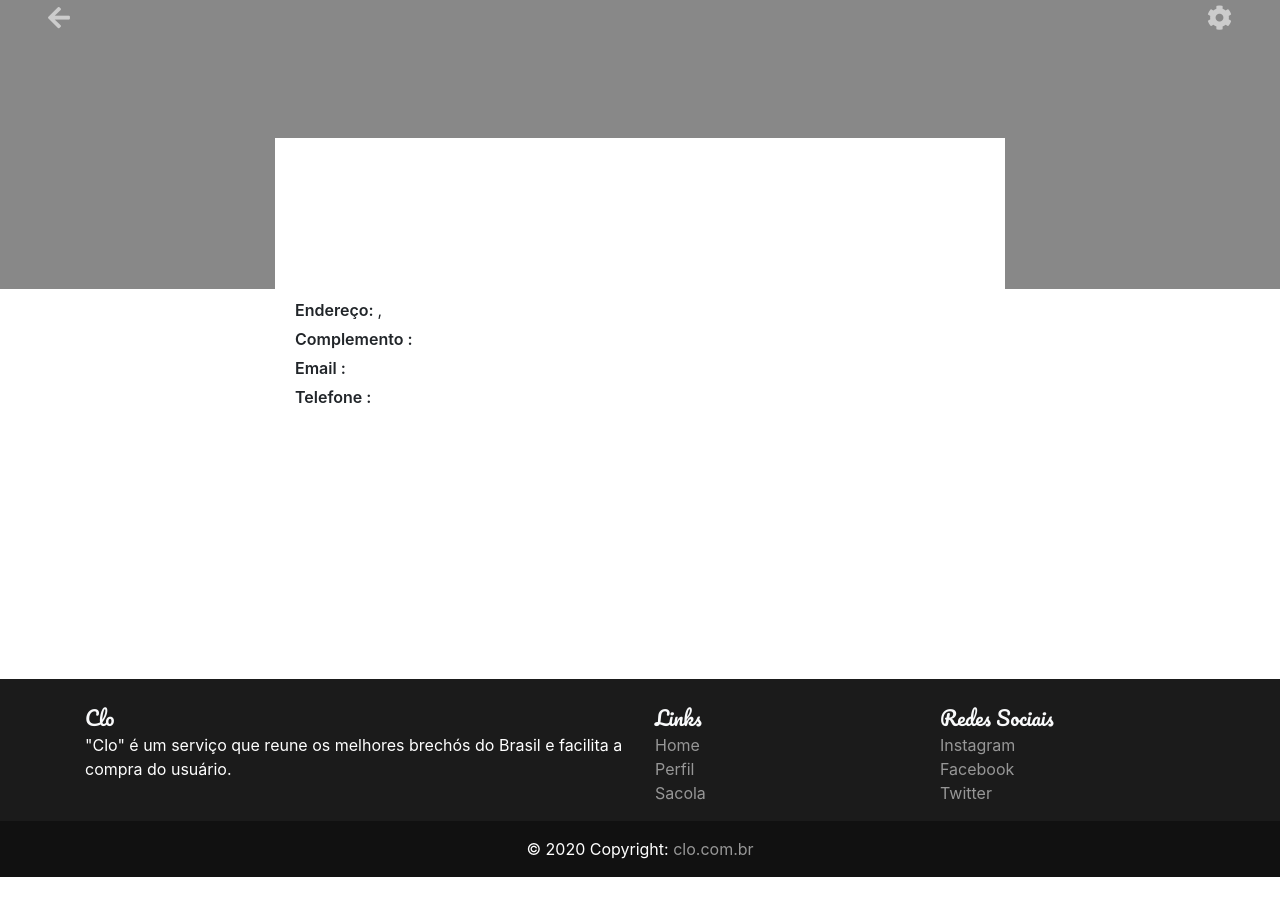
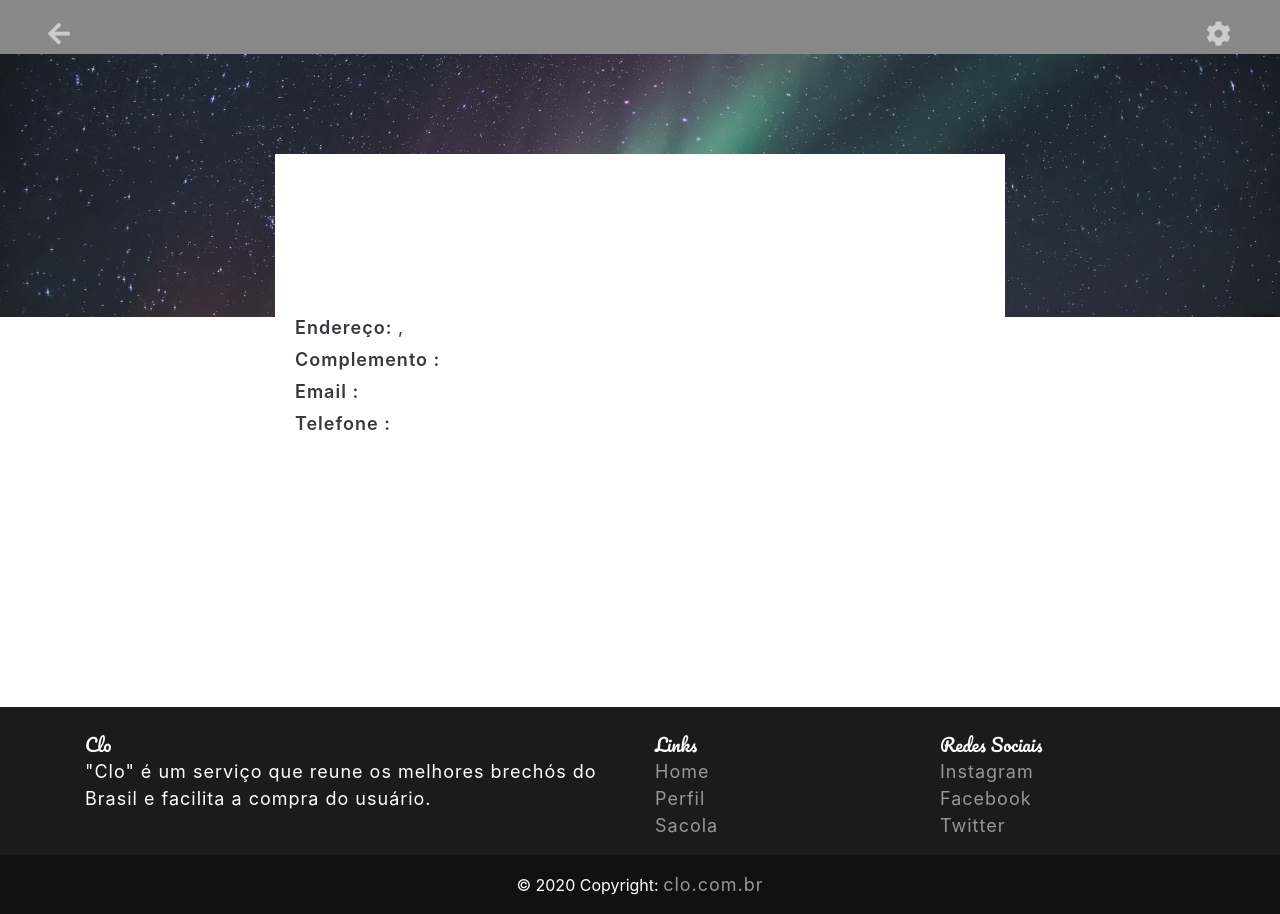
Before and after one commit to GuilhermeTavares21/tccclo, a plain HTML site: page tcc/pages/user-profile.html in a window 1280 px wide. Before the commit the page ends 877 px from the top, so only its background shows below. Drawn offline with nearby package versions, Linux system fonts and the light colour scheme; no server answers.

Commit message:
Modificando UserProfile

```diff
--- a/tcc/css/profile.css
+++ b/tcc/css/profile.css
@@ -28,6 +28,8 @@
 .hdr h1,h2,h3,h4,h5,h6,p,a,ul,span,li,img,input,button {
     margin: 0;
     padding: 0;
+    font-size: 18px;
+    letter-spacing: 1px;
 }
 
 .hdr h1,h2,h3,h4,h5,h6 {
@@ -52,7 +54,7 @@
 }
 
 .hdr h2 {
-    font-size: 2.2em;
+    font-size: 2.7em;
     line-height: 1.1;
 }
 
@@ -246,7 +248,8 @@ b.max-bold {
     position: relative;
     background-size: cover;
     z-index: 1;
-    background: #aaaaaa;
+    background-image: url(../images/userBanner.jpg);
+    opacity: 90%;
 }
 
 .intro-section2:before {
@@ -310,7 +313,7 @@ b.max-bold {
 
 .star-rating ul>li{
     color: #ffb11f;
-    font-size: 2em;
+    font-size: 3em;
 }
 
 .star-rating2 ul>li{
--- a/tcc/pages/user-profile.html
+++ b/tcc/pages/user-profile.html
@@ -35,8 +35,8 @@
 
 	<div class="container-fluid bgbtns">
 		<div class="row btns px-5">
-			<a class="btn02" href="../index.html"><i class="fas fa-arrow-left"></i></a>
-			<a class="btn01 ml-auto" href="../pages/edit-profile.html"><i class="fas  fa-cog"></i></a>
+			<a class="btn02 mt-3" href="../index.html"><i class="fas fa-arrow-left"></i></a>
+			<a class="btn01 ml-auto mt-3" href="../pages/edit-profile.html"><i class="fas  fa-cog"></i></a>
 		</div>
 	</div>
 
```
Also changed, not shown: tcc/pages/sacola.html (+0 -1 lines), tcc/images/userBanner.jpg (added), 1 other file.
